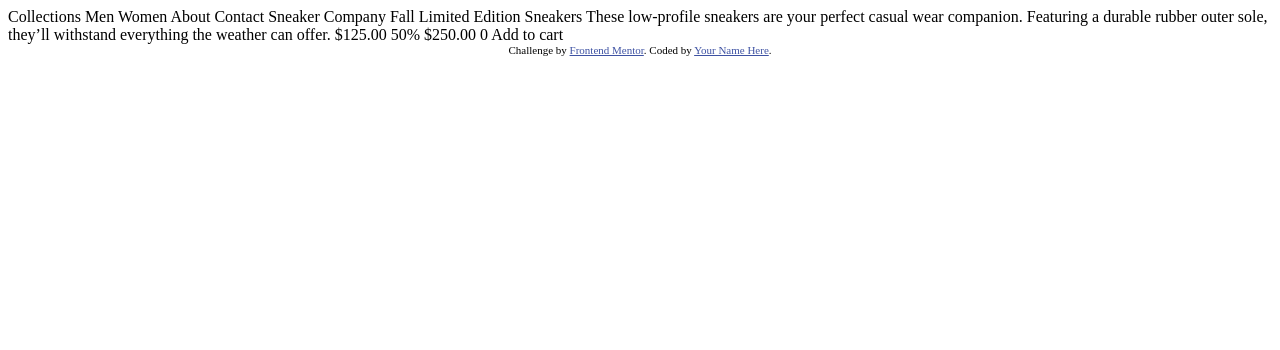
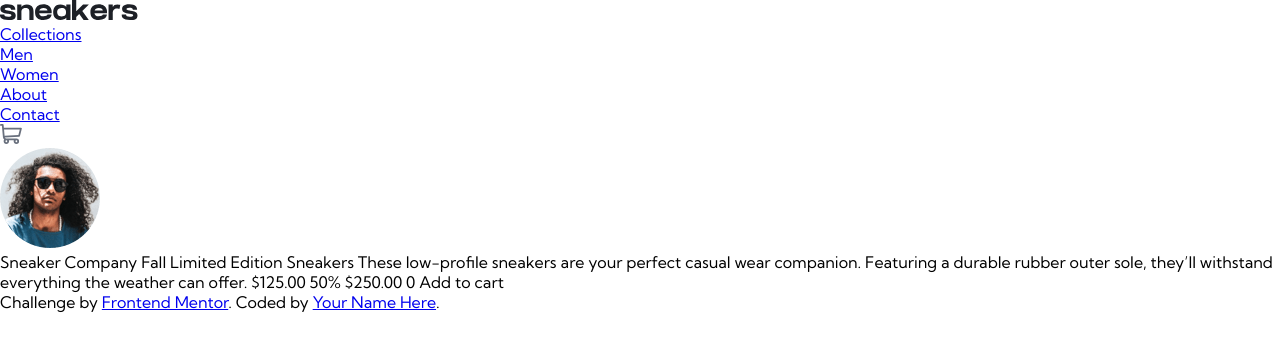
Before and after one commit to salj8009/ecommerce-product-page-main, a plain HTML site: page index.html in a window 1280 px wide. Drawn offline with Linux system fonts and the light colour scheme.

Commit message:
se agrgo root de css

```diff
--- a/index.html
+++ b/index.html
@@ -5,22 +5,42 @@
   <meta name="viewport" content="width=device-width, initial-scale=1.0"> <!-- displays site properly based on user's device -->
 
   <link rel="icon" type="image/png" sizes="32x32" href="./images/favicon-32x32.png">
-
+  <link rel="stylesheet" href="/style/style.css">
+  <link rel="preconnect" href="https://fonts.googleapis.com">
+  <link rel="preconnect" href="https://fonts.gstatic.com" crossorigin>
+  <link href="https://fonts.googleapis.com/css2?family=Kumbh+Sans:wght@400;700&display=swap" rel="stylesheet">
   <title>Frontend Mentor | E-commerce product page</title>
 
   <!-- Feel free to remove these styles or customise in your own stylesheet 👍 -->
-  <style>
-    .attribution { font-size: 11px; text-align: center; }
-    .attribution a { color: hsl(228, 45%, 44%); }
-  </style>
+
 </head>
 <body>
+  <header>
+    <figure>
+      <img src="/images/logo.svg" alt="logo">
+    </figure>
+    <nav>
+      <ul>
+        <li><a href="/">Collections</a></li>
+        <li><a href="/">Men</a></li>
+        <li><a href="/">Women</a></li>
+        <li><a href="/">About</a></li>
+        <li><a href="/">Contact</a></li>
+      </ul>
+    </nav>
+    <div class="img-cart-avatar">
+      <img src="/images/icon-cart.svg" alt="cart">
+      <figure>
+        <img src="/images/image-avatar.png" alt="avatar">
+      </figure>
+    </div>
 
-  Collections
-  Men
-  Women
-  About
-  Contact
+  </header>
+
+
+
+
+
 
   Sneaker Company
 
--- /dev/null
+++ b/style/style.css
@@ -0,0 +1,19 @@
+* {
+    box-sizing: border-box;
+    margin: 0;
+    padding: 0;
+}
+:root {
+    --Orange : hsl(26, 100%, 55%);
+    --PaleOrange : hsl(25, 100%, 94%);
+    --VeryVarkBlue : hsl(220, 13%, 13%);
+    --DarkGrayishBlue : hsl(219, 9%, 45%);
+    --GrayishBlue : hsl(220, 14%, 75%);
+    --LightGrayishBlue : hsl(223, 64%, 98%);
+    --White : hsl(0, 0%, 100%);
+    /*(with 75% opacity for lightbox background)*/
+    --Black : hsl(0, 0%, 0%);
+}
+body {
+    font-family: 'Kumbh Sans', sans-serif;
+}
```
